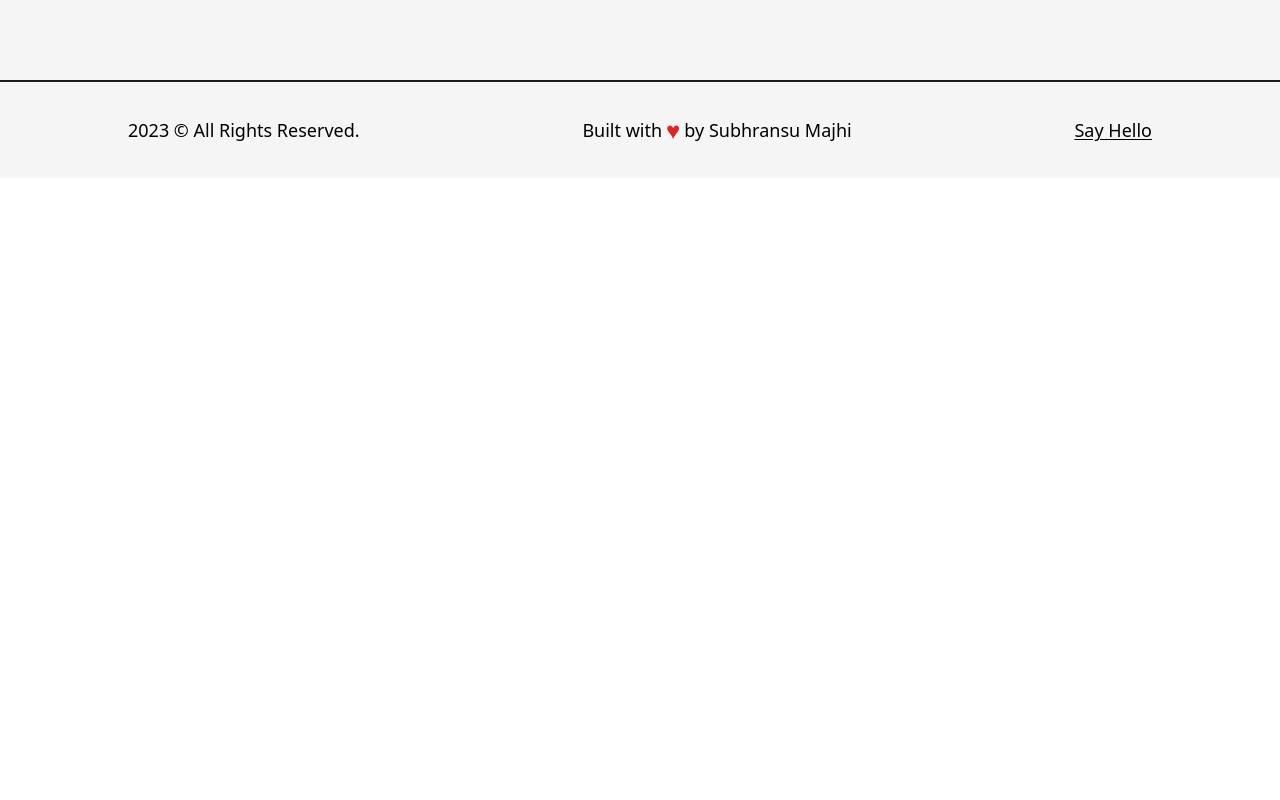
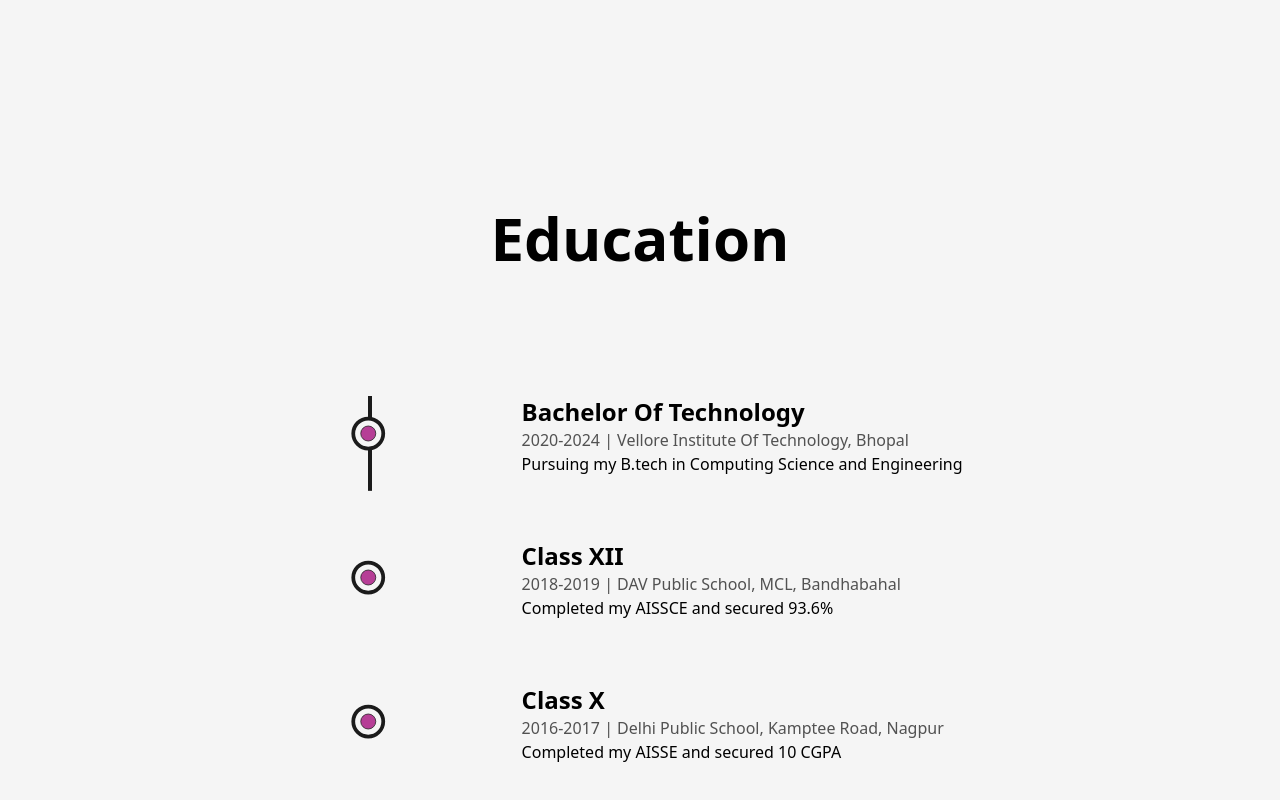
Before and after one commit to SUBS2905/portfolio-website, a Next.js app: page /about in a window 1280 px wide. Shown: the part 1868-2668 px from the top of the page. Before the commit the page ends 2046 px from the top, so only its background shows below. Built offline with nearby package versions, Linux system fonts and the light colour scheme.

Commit message:
add education section

```diff
--- /dev/null
+++ b/src/components/Education.js
@@ -0,0 +1,67 @@
+import React, { useRef } from "react";
+import { motion, spring, useScroll } from "framer-motion";
+import LiIcon from "./LiIcon";
+
+const Detail = ({ degree, time, institute, info }) => {
+  const ref = useRef(null);
+  return (
+    <li
+      ref={ref}
+      className="my-8 first:mt-0 last:mb-0 w-[60%] mx-auto flex flex-col items-start justify-between"
+    >
+      <LiIcon reference={ref} />
+      <motion.div
+        initial={{ y: 50 }}
+        whileInView={{ y: 0 }}
+        transition={{ duration: 0.5, type: spring }}
+      >
+        <h3 className="capitalize font-bold text-2xl">{degree}</h3>
+        <span className="capitalize font-medium text-dark/75">
+          {time} | {institute}
+        </span>
+        <p className="font-medium w-full">{info}</p>
+      </motion.div>
+    </li>
+  );
+};
+
+const Education = () => {
+  const ref = useRef(null);
+  const { scrollYProgress } = useScroll({
+    target: ref,
+    offset: ["start end", "center start"],
+  });
+  return (
+    <div className="my-64">
+      <h2 className="font-bold text-6xl mb-32 w-full text-center">Education</h2>
+      <div ref={ref} className="w-[75%] mx-auto relative">
+        <motion.div
+          style={{ scaleY: scrollYProgress }}
+          className="absolute left-28 top-0 w-[4px] h-full bg-dark origin-top"
+        />
+        <ul className="w-full flex flex-col items-start justify-between ml-28">
+          <Detail
+            degree="Bachelor of Technology"
+            time="2020-2024"
+            institute="Vellore Institute of Technology, Bhopal"
+            info="Pursuing my B.tech in Computing Science and Engineering"
+          />
+          <Detail
+            degree="Class XII"
+            time="2018-2019"
+            institute="DAV Public School, MCL, Bandhabahal"
+            info="Completed my AISSCE and secured 93.6%"
+          />
+          <Detail
+            degree="Class X"
+            time="2016-2017"
+            institute="Delhi Public School, Kamptee Road, Nagpur"
+            info="Completed my AISSE and secured 10 CGPA"
+          />
+        </ul>
+      </div>
+    </div>
+  );
+};
+
+export default Education;
--- /dev/null
+++ b/src/components/LiIcon.js
@@ -0,0 +1,31 @@
+import React from "react";
+import { motion, useScroll } from "framer-motion";
+
+const LiIcon = ({ reference }) => {
+  const { scrollYProgress } = useScroll({
+    target: reference,
+    offset: ["center end", "center center"],
+  });
+  return (
+    <figure className="absolute left-14 stroke-dark">
+      <svg width="75" height="75" viewBox="0 0 100 100">
+        <circle
+          cx="75"
+          cy="50"
+          r="20"
+          className="stroke-primary stroke-1 fill-none"
+        />
+        <motion.circle
+          cx="75"
+          cy="50"
+          r="20"
+          className=" stroke-[5px] fill-light"
+          style={{ pathLength: scrollYProgress }}
+        />
+        <circle cx="75" cy="50" r="10" className=" stroke-1 fill-primary" />
+      </svg>
+    </figure>
+  );
+};
+
+export default LiIcon;
--- a/src/pages/about.js
+++ b/src/pages/about.js
@@ -5,6 +5,7 @@
 import React from "react";
 import profilePic from "../../public/images/profile/profile-pic.png";
 import Skills from "@/components/Skills";
+import Education from "@/components/Education";
 
 const about = () => {
   return (
@@ -43,6 +44,7 @@
             </div>
           </div>
           <Skills />
+          <Education />
         </Layout>
       </main>
     </>
```
